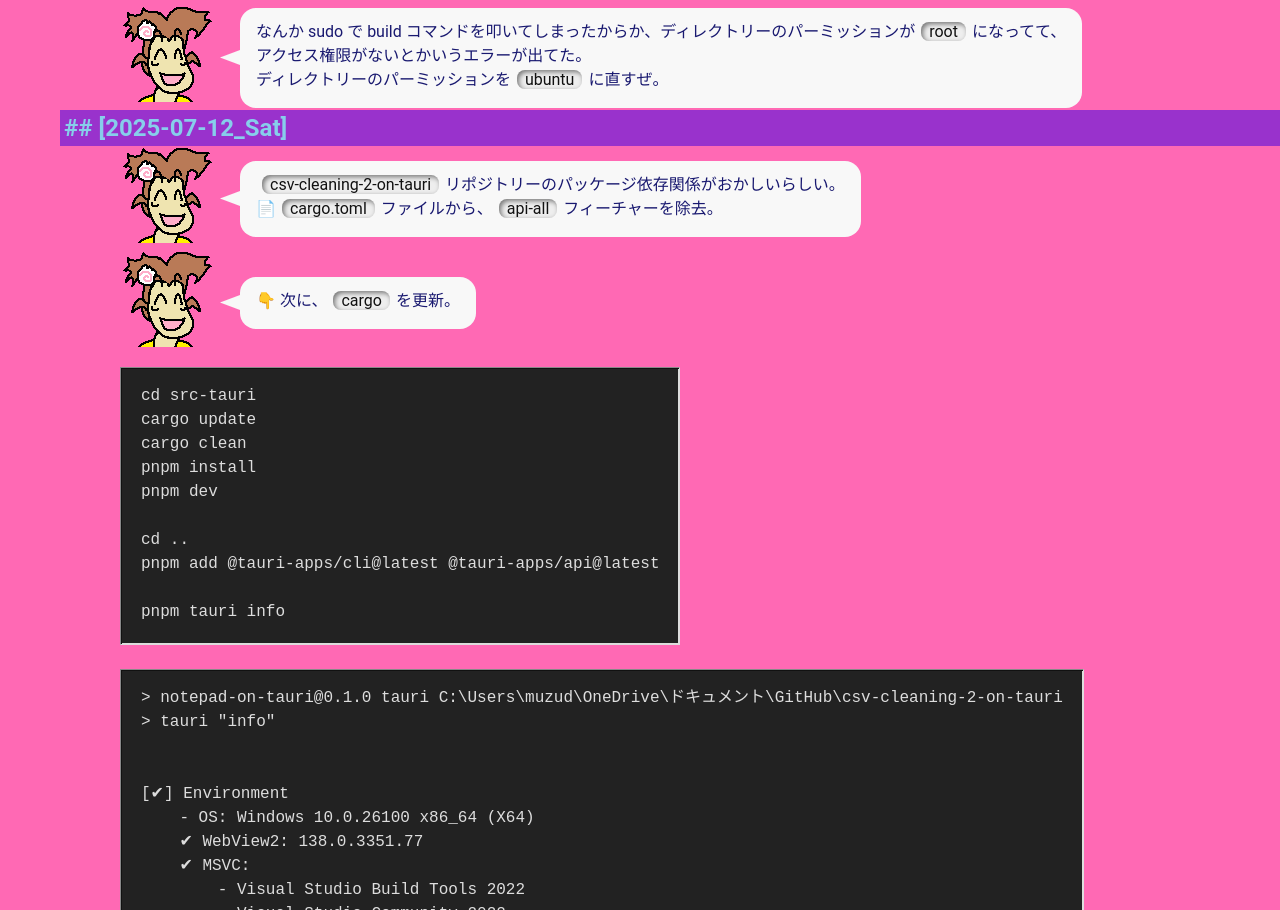
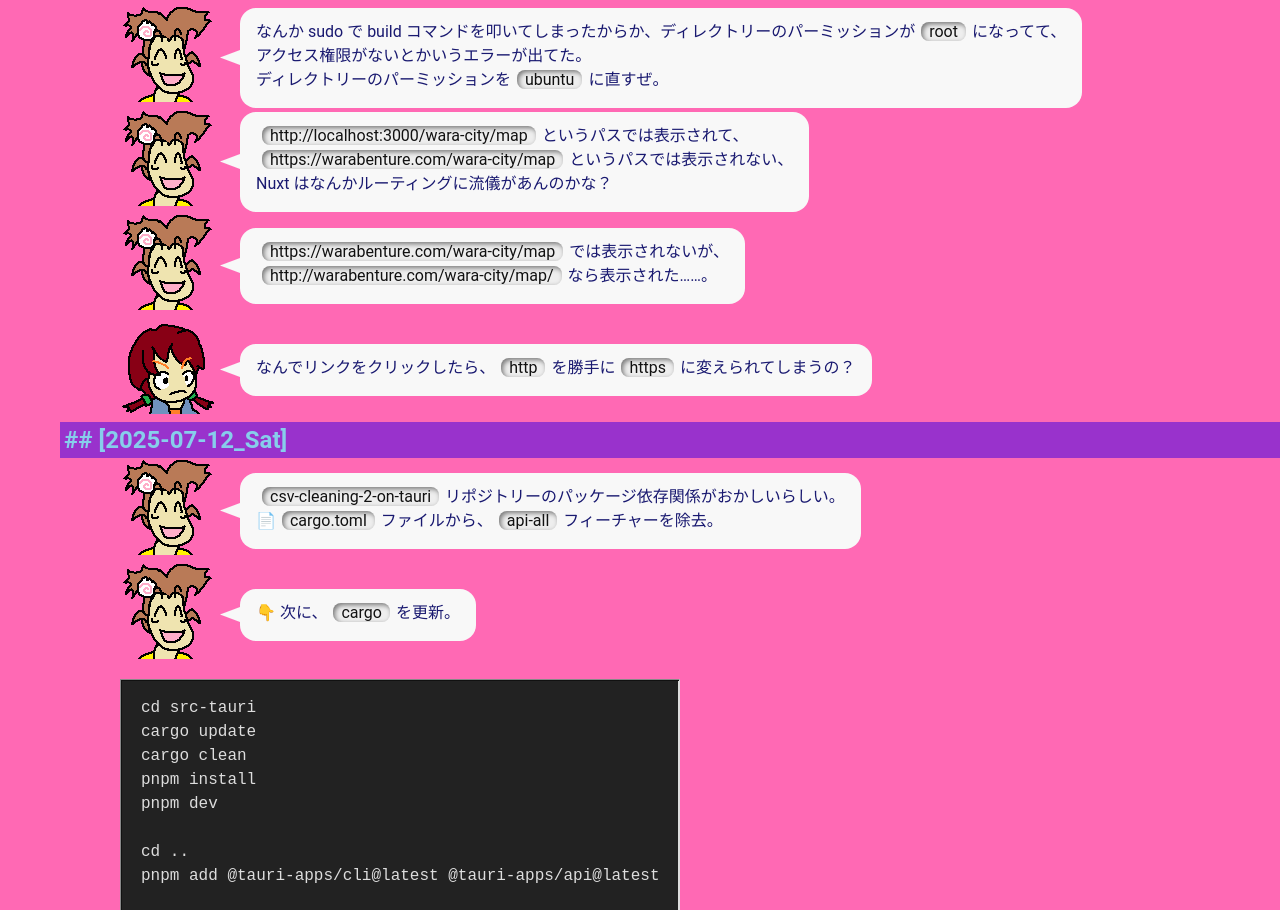
Before and after one commit to muzudho/Warabenture-2025, a Nuxt app: page / in a window 1280 px wide. Shown: the part 5036-5946 px from the top of the page. Built offline with nearby package versions, Linux system fonts and the light colour scheme.

Commit message:
ジャーナル追加。

```diff
--- a/pages/index.vue
+++ b/pages/index.vue
@@ -230,6 +230,36 @@ pnpm install</pre>
                 なんか sudo で build コマンドを叩いてしまったからか、ディレクトリーのパーミッションが<span class="code-w">root</span>になってて、<br/>
                 アクセス権限がないとかいうエラーが出てた。<br/>
                 ディレクトリーのパーミッションを<span class="code-w">ubuntu</span>に直すぜ。
+            </div>
+        </div>
+        <div class="talk">
+            <div class="face-container">
+                <img src="@/assets/img/202506__character__01--1951-kifuwarabeNoOton-o1o2o0.png" />
+            </div>
+            <div class="baloon-tail"></div>
+            <div class="baloon">
+                <span class="code-w">http://localhost:3000/wara-city/map</span>というパスでは表示されて、<br/>
+                <span class="code-w">https://warabenture.com/wara-city/map</span>というパスでは表示されない、<br/>
+                Nuxt はなんかルーティングに流儀があんのかな？
+            </div>
+        </div>
+        <div class="talk">
+            <div class="face-container">
+                <img src="@/assets/img/202506__character__01--1951-kifuwarabeNoOton-o1o2o0.png" />
+            </div>
+            <div class="baloon-tail"></div>
+            <div class="baloon">
+                <span class="code-w">https://warabenture.com/wara-city/map</span>では表示されないが、<br/>
+                <span class="code-w">http://warabenture.com/wara-city/map/</span>なら表示された……。
+            </div>
+        </div>
+        <div class="talk">
+            <div class="face-container">
+                <img src="@/assets/img/202506__character__01--2025-hiyoko-o1o1o0.png" />
+            </div>
+            <div class="baloon-tail"></div>
+            <div class="baloon">
+                なんでリンクをクリックしたら、<span class="code-w">http</span>を勝手に<span class="code-w">https</span>に変えられてしまうの？
             </div>
         </div>
     </div>
```
